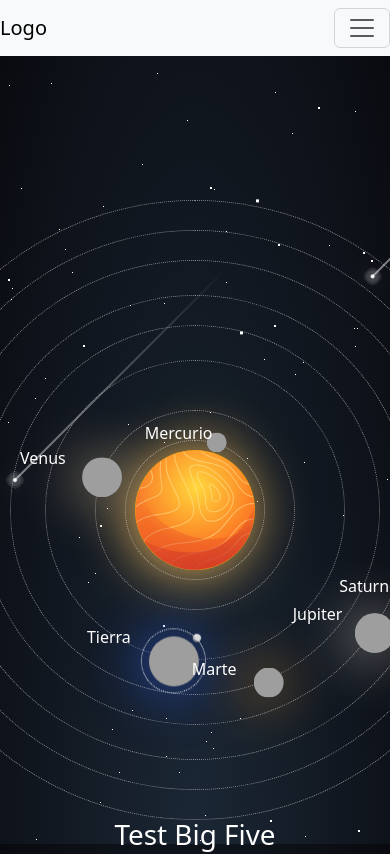
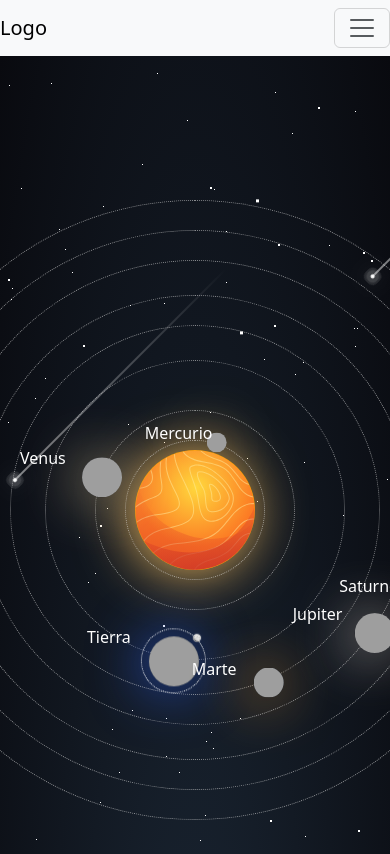
Before and after one commit to VictorAndres198/Pagina_Web_Big_Five, a React (Vite) app: page / in a window 390 px wide. Shown: the top 854 px of the page. Built offline with nearby package versions, Linux system fonts and the light colour scheme; grey boxes are pictures that could not be loaded.

Commit message:
Empezando con el responsive

```diff
--- a/src/Components/background.css
+++ b/src/Components/background.css
@@ -4,14 +4,15 @@ html, body{
     padding: 0;
     box-sizing: border-box;
 }
-body{
+.home-body{
+    height: 1244px;
     background: radial-gradient(ellipse at bottom, #1b2735 0%, #090a0f 100%);
 }
 .background-container{
     position: absolute;
     width: 100%;
     max-width: 100%; /* Puedes ajustar el ancho máximo según tus necesidades */
-    height: 100%; /* Establece la altura deseada para tu animación */
+    height: 1300px; /* Establece la altura deseada para tu animación */
     top: 0; /* Ajusta la posición vertical según tus necesidades */
     left: 0; /* Ajusta la posición horizontal según tus necesidades */
     overflow: hidden;
--- a/src/Components/solarsystem.css
+++ b/src/Components/solarsystem.css
@@ -1,4 +1,3 @@
-
 .sun{
     height: 120px;
     width: 120px;
@@ -232,7 +231,7 @@
     left: 48%;
     top: 48%;
     transform: translate(-50%, 50%);
-    animation: orbit11 200s linear infinite;
+    animation: orbit11 250s linear infinite;
 }
 @keyframes orbit11{
     from{transform: rotate(0deg)translateX(310px) rotate(0deg);}
--- a/src/Pages/Home.jsx
+++ b/src/Pages/Home.jsx
@@ -9,9 +9,9 @@ import { Fragment } from 'react';
 function Home() {
   return (
     <Fragment>
-      <Background/>
+    <div className='home-body'>
             <section>
-                <div className='centered-column maintest'>
+                <div className='centered-column'>
                   <h1>Test Big Five</h1>
                     <Link to="/BigFiveTest"  className="btn btn-outline-secondary btn-lg btn-block mainButton">
                       Iniciar el Test
@@ -23,6 +23,8 @@ function Home() {
                   <SolarSystem/>
                 </div>
             </section>
+    </div>
+    <Background/>
     </Fragment>
   );
 }
--- a/src/styles.css
+++ b/src/styles.css
@@ -1,15 +1,11 @@
  /*!ELiminar esto, solución momentanea*/
- *{
-  color: white;
- }
-
  .centered-column{
     display:flex;
     flex-direction: column;
     justify-content:center;
     align-items:center;
     gap: 15px;
-    padding-top: 750px;
+    padding-top: 820px;
     z-index: 3;
 }
 .centered-column-test{
@@ -46,10 +42,6 @@
     margin-bottom: 3vw;
   }
 
-  .maintest{
-    margin-top: 3vw;
-  }
-
   .mainButton{
     margin-top: 5px;
     z-index: 999;
```
